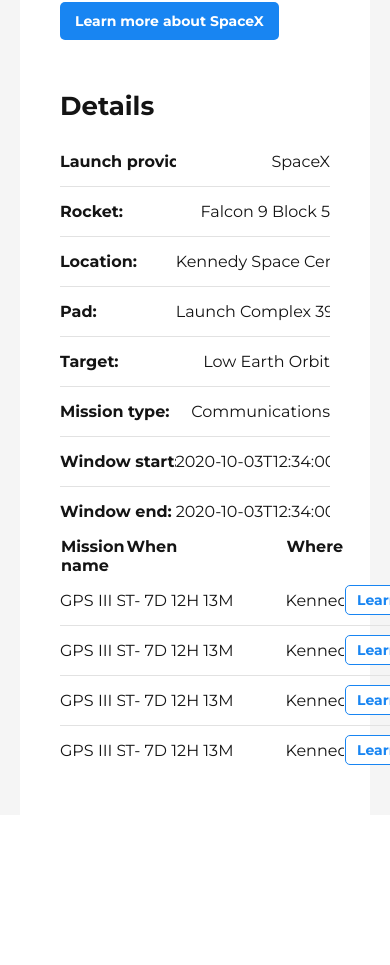
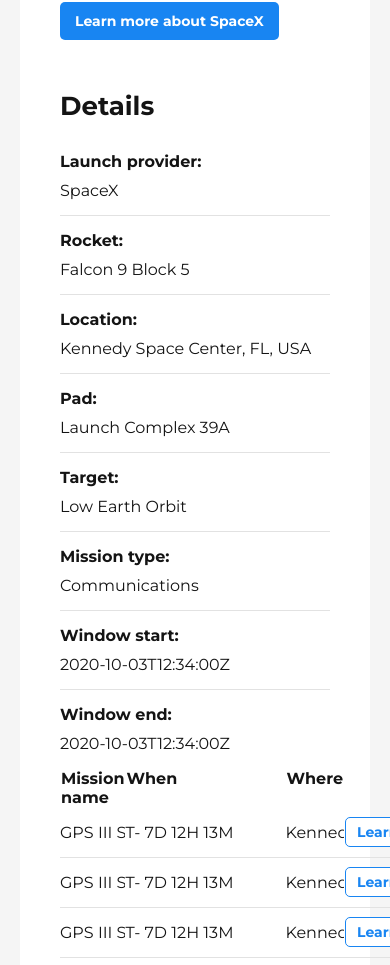
Before and after one commit to Channeas/launchinfo, a Vue app: page /launches/123 in a window 390 px wide. Shown: the part 854-1819 px from the top of the page. Before the commit the page ends 1669 px from the top, so only its background shows below. Built offline with nearby package versions, Linux system fonts and the light colour scheme.

Commit message:
made the DetailsSection component (somewhat) responsive

```diff
--- a/src/components/DetailsSection.vue
+++ b/src/components/DetailsSection.vue
@@ -81,4 +81,20 @@
         border-top: 1px solid #e2e2e2;
     }
 }
+
+@media (max-width: 550px) {
+    .detailsList {
+        grid-template-columns: 1fr;
+    }
+
+    .detailsList tr td:first-of-type {
+        border-bottom: none;
+        padding-bottom: 0;
+    }
+
+    .detailsList tr td:last-of-type {
+        text-align: left;
+        padding-top: 10px;
+    }
+}
 </style>
```
